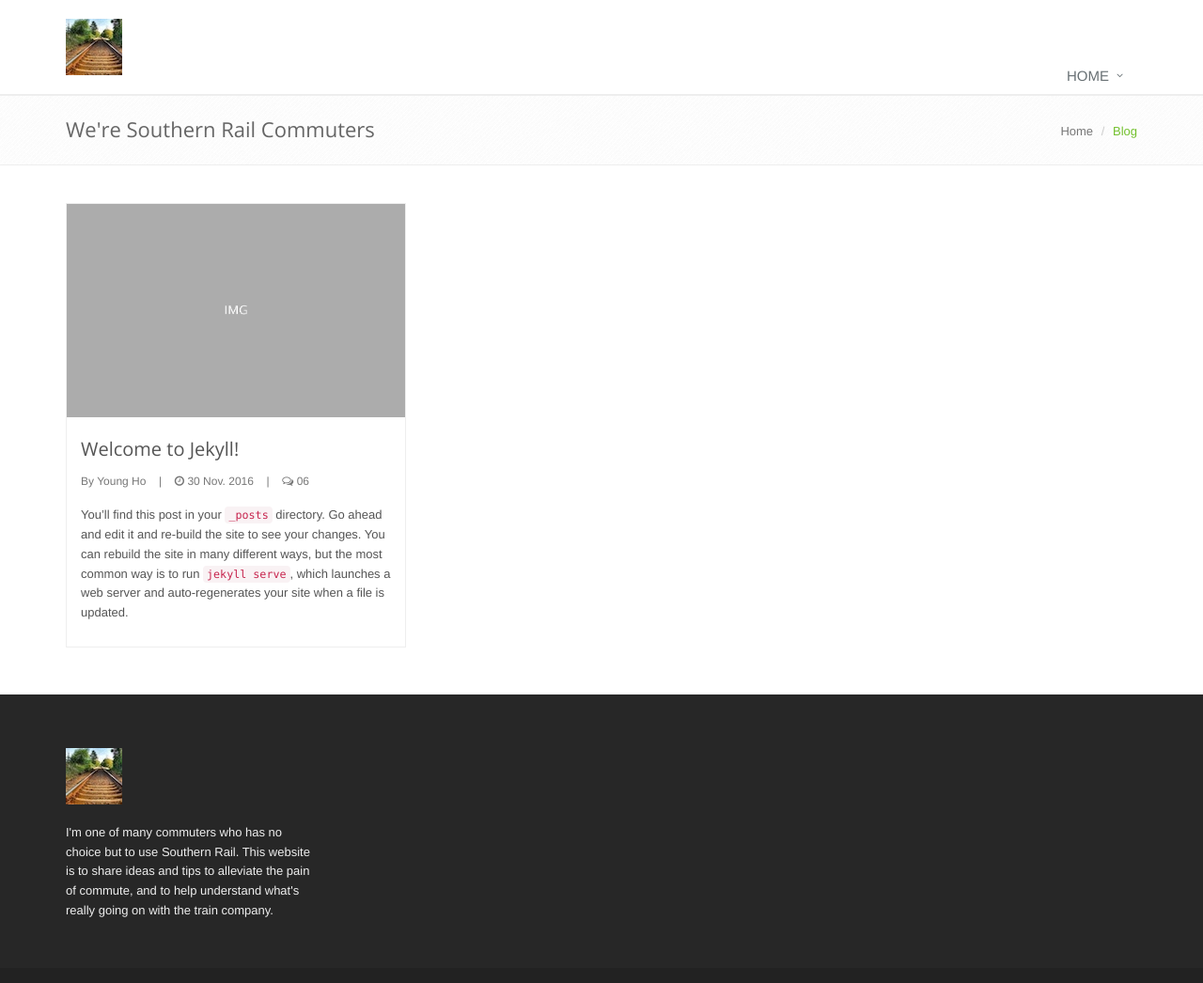
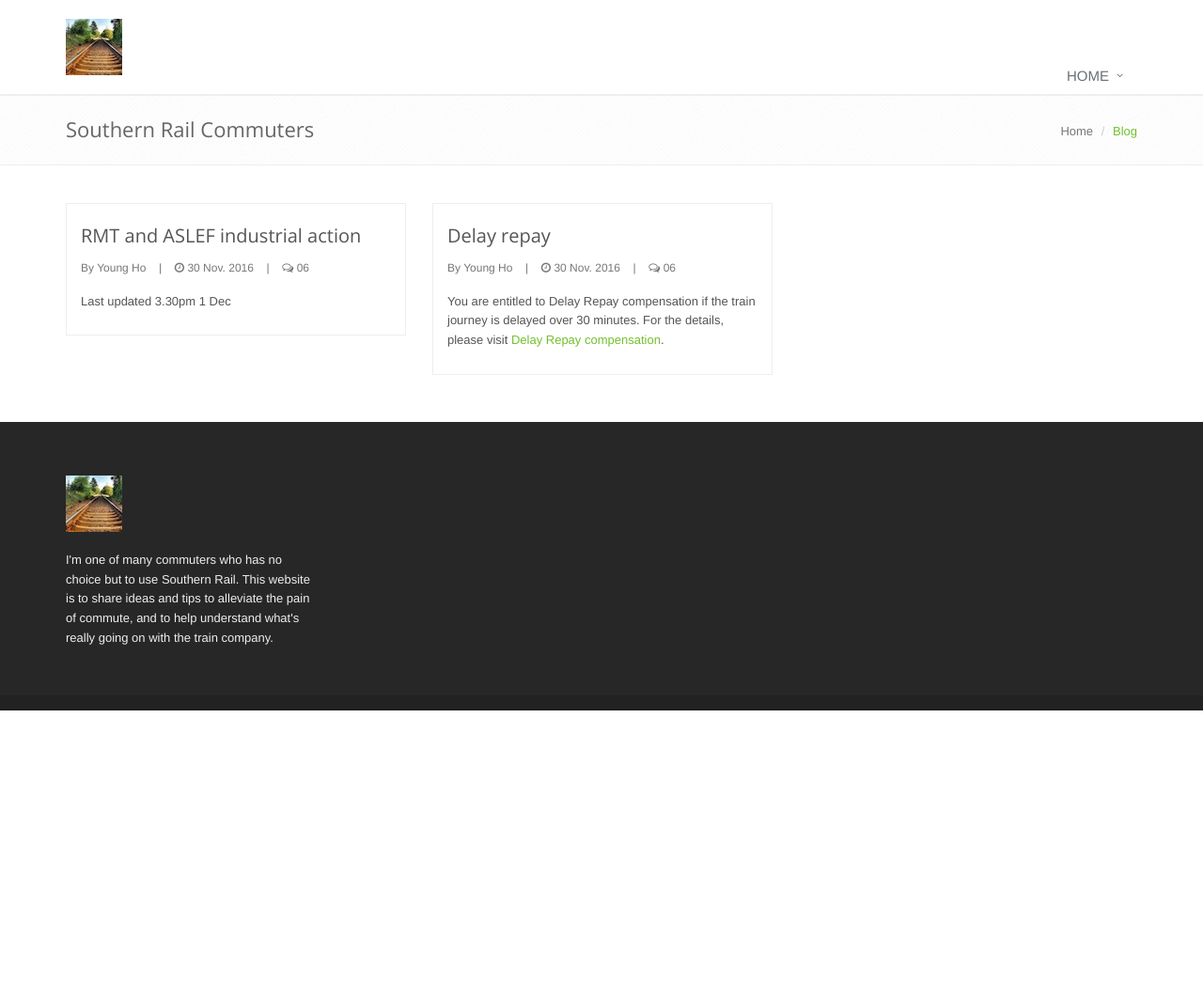
Before and after one commit to andrewchaa/southern-railway-commuters, a Jekyll site: the page built from index.html, in a window 1280 px wide. Shown: the whole page at 94% size. Built offline with Jekyll 4.4.1, drawn with Linux system fonts in a browser that asks for light colours; after the commit the page ends 900 px from its top, so only the background shows below that.

Commit message:
added two posts

```diff
--- a/_includes/head.html
+++ b/_includes/head.html
@@ -36,5 +36,10 @@
 	<!-- CSS Customization -->
 	<link rel="stylesheet" href="/assets/css/custom.css">
 
+	<!--[if IE 8]> <html lang="en" class="ie8"> <![endif]-->
+	<!--[if IE 9]> <html lang="en" class="ie9"> <![endif]-->
+	<!--[if !IE]><!--> <html lang="en"> <!--<![endif]-->
+
+
 	{% include analytics-tracking.html %}
 </head>
--- a/_includes/header.html
+++ b/_includes/header.html
@@ -4,6 +4,7 @@
     <a class="logo" href="/">
       <img src="/custom/images/rail.jpg" alt="Logo">
     </a>
+
     <!-- End Logo -->
 
     <!-- Topbar -->
--- a/_layouts/blog-item.html
+++ b/_layouts/blog-item.html
@@ -62,7 +62,7 @@
 						<li><i class="fa fa-calendar"></i> {{page.date}} </li>
 						<!-- <li><i class="fa fa-pencil"></i> Diana Anderson</li> -->
 						<!-- <li><i class="fa fa-comments"></i> <a href="#">24 Comments</a></li> -->
-						<!-- <li><i class="fa fa-tags"></i> Technology, Education, Internet, Media</li> -->
+						<li><i class="fa fa-tags"></i> {{ page.categories }}</li>
 					</ul>
 				</div>
 
--- a/_layouts/blog-list.html
+++ b/_layouts/blog-list.html
@@ -1,7 +1,4 @@
 <!DOCTYPE html>
-<!--[if IE 8]> <html lang="en" class="ie8"> <![endif]-->
-<!--[if IE 9]> <html lang="en" class="ie9"> <![endif]-->
-<!--[if !IE]><!--> <html lang="en"> <!--<![endif]-->
 
 {% include head.html %}
 
@@ -13,7 +10,7 @@
 		<!--=== Breadcrumbs ===-->
 		<div class="breadcrumbs">
 			<div class="container">
-				<h1 class="pull-left">We're Southern Rail Commuters</h1>
+				<h1 class="pull-left">Southern Rail Commuters</h1>
 				<ul class="pull-right breadcrumb">
 					<li><a href="index">Home</a></li>
 					<li class="active">Blog</li>
--- a/_posts/2016-11-30-welcome-to-jekyll.markdown
+++ /dev/null
@@ -1,25 +0,0 @@
----
-layout: blog-item
-title:  "Welcome to Jekyll!"
-date:   2016-11-30 17:43:52 +0000
-categories: jekyll update
----
-You’ll find this post in your `_posts` directory. Go ahead and edit it and re-build the site to see your changes. You can rebuild the site in many different ways, but the most common way is to run `jekyll serve`, which launches a web server and auto-regenerates your site when a file is updated.
-
-To add new posts, simply add a file in the `_posts` directory that follows the convention `YYYY-MM-DD-name-of-post.ext` and includes the necessary front matter. Take a look at the source for this post to get an idea about how it works.
-
-Jekyll also offers powerful support for code snippets:
-
-{% highlight ruby %}
-def print_hi(name)
-  puts "Hi, #{name}"
-end
-print_hi('Tom')
-#=> prints 'Hi, Tom' to STDOUT.
-{% endhighlight %}
-
-Check out the [Jekyll docs][jekyll-docs] for more info on how to get the most out of Jekyll. File all bugs/feature requests at [Jekyll’s GitHub repo][jekyll-gh]. If you have questions, you can ask them on [Jekyll Talk][jekyll-talk].
-
-[jekyll-docs]: http://jekyllrb.com/docs/home
-[jekyll-gh]:   https://github.com/jekyll/jekyll
-[jekyll-talk]: https://talk.jekyllrb.com/
--- /dev/null
+++ b/_posts/2016-12-03-delay-repay.markdown
@@ -0,0 +1,21 @@
+---
+layout: blog-item
+title:  "Delay repay"
+date:   2016-12-03
+categories: delay repay
+---
+
+You are entitled to Delay Repay compensation if the train journey is delayed over 30 minutes.
+For the details, please visit [Delay Repay compensation][delay-repay-compensation].
+
+On 11 December 2016, Southern Railway will be introducing a more generous Delay Repay scheme, "Delay Repay 15", which will offer passengers compensation for delayed journeys over 15 minutes.
+
+### How to claim
+
+You must apply within 28 days of your delay. I strongly recommend online application with bank transfer method.
+
+[Apply online][apply-online]
+
+
+[delay-repay-compensation]: http://www.southernrailway.com/your-journey/customer-services/delay-repay
+[apply-online]: https://delayrepay.southernrailway.com
--- /dev/null
+++ b/_posts/2016-12-03-industrial-action.markdown
@@ -0,0 +1,23 @@
+---
+layout: blog-item
+title:  "RMT and ASLEF industrial action"
+date:   2016-12-03
+categories: strike
+---
+Last updated 3.30pm 1 Dec
+
+Southern drivers in the ASLEF and RMT unions have announced industrial action from Tuesday December 6.
+
+Unfortunately, passengers are advised to expect a severely reduced and disrupted service on every day while this industrial action is in place.
+
+In addition to this, ASLEF and RMT strikes will affect Southern and Gatwick Express services on the following dates:
+
+* Tuesday 6 to Thursday 8 December (RMT conductors’ strike)
+* Tuesday 13 and Wednesday 14 December (ASLEF & RMT drivers’ strike)
+* Friday 16 December (ASLEF & RMT drivers’ strike)
+* Monday 19 to Tuesday 20 December (RMT conductors’ strike) – changed date
+* Saturday 31 December to Monday 2 January (RMT conductors’ strike)
+* Monday 9 to Saturday 14 January (ASLEF & RMT drivers’ strike)
+* Please note that the previously announced conductor strike on 22-24 December has been changed to 19-20 December.
+
+Services are expected to be particularly disrupted on the drivers’ strike dates with no services on most routes. There is also likely to be increased disruption over the Christmas and New Year period. Other operators’ services are not affected, but may be busier. Journey planners will only be updated 24 hours before the date in question.
--- a/index.html
+++ b/index.html
@@ -6,7 +6,7 @@
   <div class="container content grid-boxes">
     {% for post in site.posts %}
     <div class="grid-boxes-in">
-      <img class="img-responsive" src="/assets/img/main/img3.jpg" alt="">
+      <!-- <img class="img-responsive" src="/custom/images/delayed.jpg" alt=""> -->
       <div class="grid-boxes-caption">
         <h3><a href="{{ post.url }}">{{ post.title }}</a></h3>
         <ul class="list-inline grid-boxes-news">
```
Also changed, not shown: custom/images/delayed.jpg (added).
